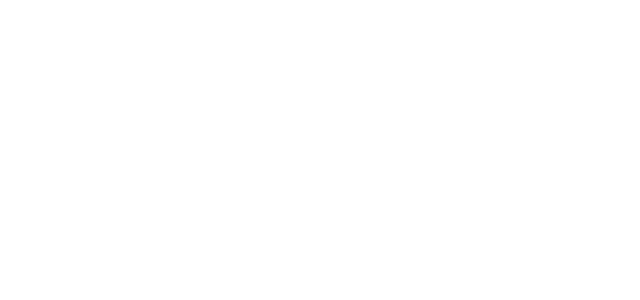
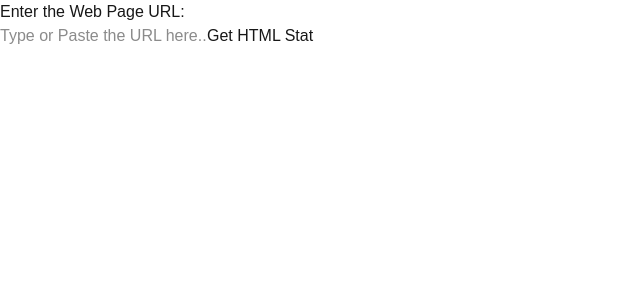
Before and after one commit to chutte2012de/fe-web-page-analyzer, a Next.js app: page / in a window 1280 px wide. Shown: the top 300 px of the page, without its empty margins (0-640 px from the left). Built offline with nearby package versions, Linux system fonts and the light colour scheme.

Commit message:
Set Basic Web Page structure

```diff
--- a/package.json
+++ b/package.json
@@ -3,7 +3,7 @@
   "version": "0.1.0",
   "private": true,
   "scripts": {
-    "dev": "next dev",
+    "dev": "next dev -p 4010",
     "build": "next build",
     "start": "next start",
     "lint": "next lint"
--- a/src/app/page.tsx
+++ b/src/app/page.tsx
@@ -1,5 +1,23 @@
+"use client";
+
+import { useState } from "react";
+
 export default function Home() {
+  const [inputUrl, setInputUrl] = useState("");
   return (
-    <main className="flex flex-col gap-[32px] row-start-2 items-center sm:items-start"></main>
+    <div>
+      <div>
+        <h1>Enter the Web Page URL:</h1>
+      </div>
+      <form>
+        <input
+          type="url"
+          placeholder="Type or Paste the URL here..."
+          value={inputUrl}
+          onChange={(e) => setInputUrl(e.target.value)}
+        />
+        <button type="submit">Get HTML Stat</button>
+      </form>
+    </div>
   );
 }
```
